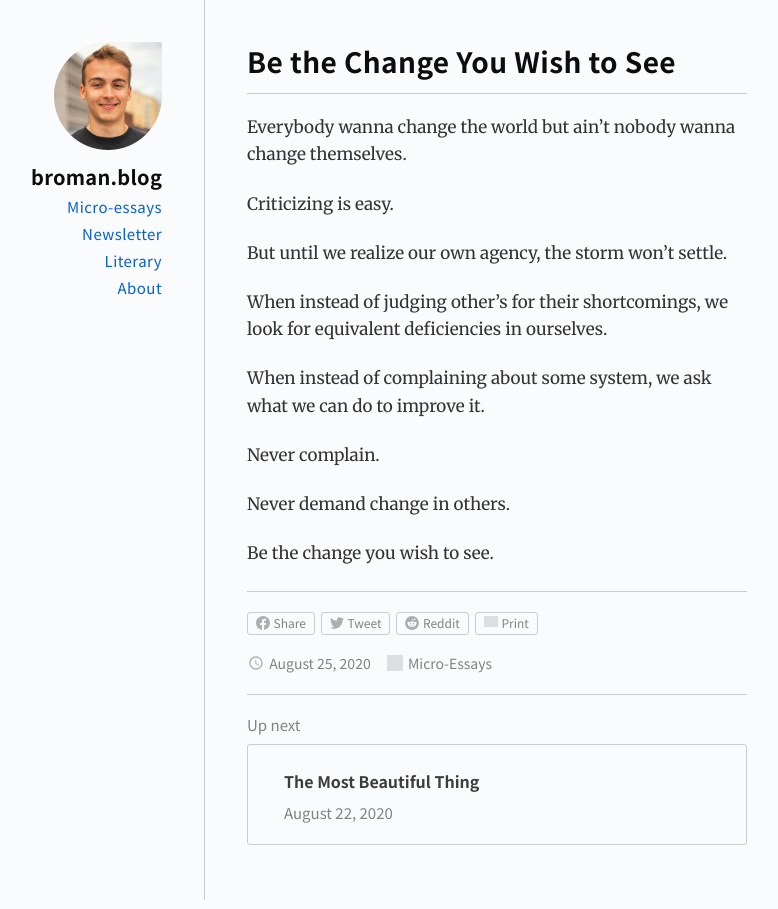
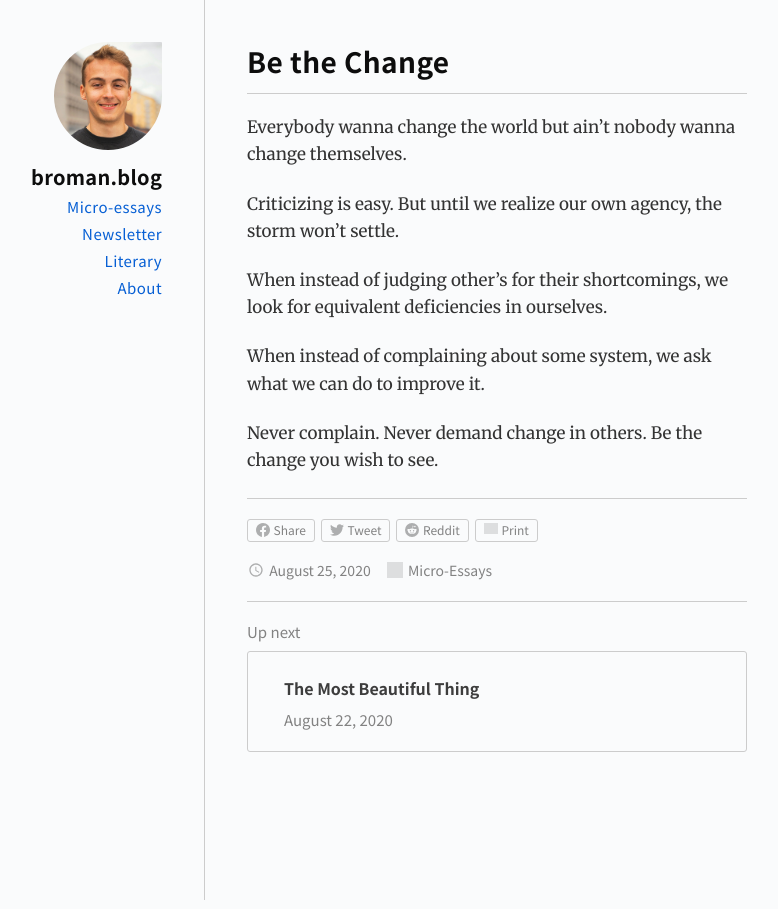
Before and after one commit to gdbroman/broman.blog, a Jekyll site: the page built from _posts/2020/2020-08-25-be-the-change.md, in a window 1280 px wide. Shown: the whole page, without its empty margins (251-1029 px from the left). Built offline with Jekyll 4.4.1, drawn with Linux system fonts in a browser that asks for light colours; grey boxes are pictures that could not be loaded.

Commit message:
revision

```diff
--- a/_posts/2020/2020-08-25-be-the-change.md
+++ b/_posts/2020/2020-08-25-be-the-change.md
@@ -1,20 +1,14 @@
 ---
-title: "Be the Change You Wish to See"
+title: "Be the Change"
 permalink: be-the-change
 ---
 
 Everybody wanna change the world but ain't nobody wanna change themselves.
 
-Criticizing is easy.
-
-But until we realize our own agency, the storm won't settle.
+Criticizing is easy. But until we realize our own agency, the storm won't settle.
 
 When instead of judging other's for their shortcomings, we look for equivalent deficiencies in ourselves.
 
 When instead of complaining about some system, we ask what we can do to improve it.
 
-Never complain.
-
-Never demand change in others.
-
-Be the change you wish to see.
+Never complain. Never demand change in others. Be the change you wish to see.
```
